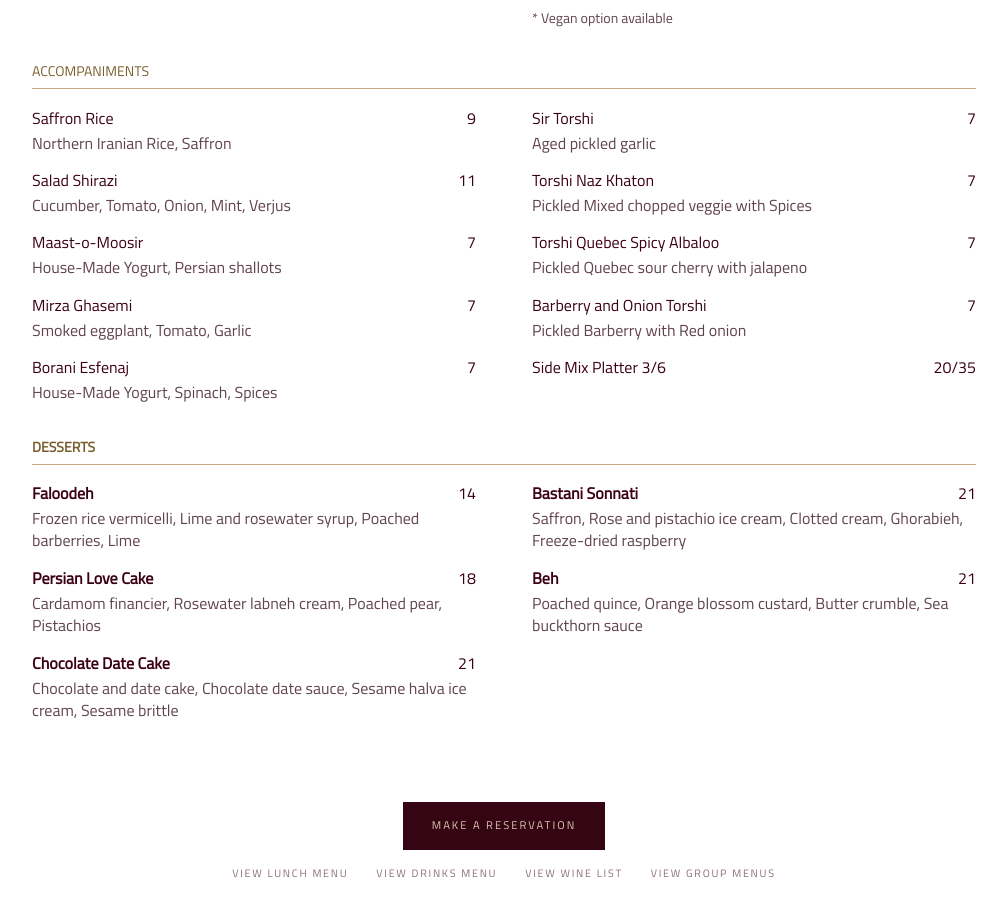
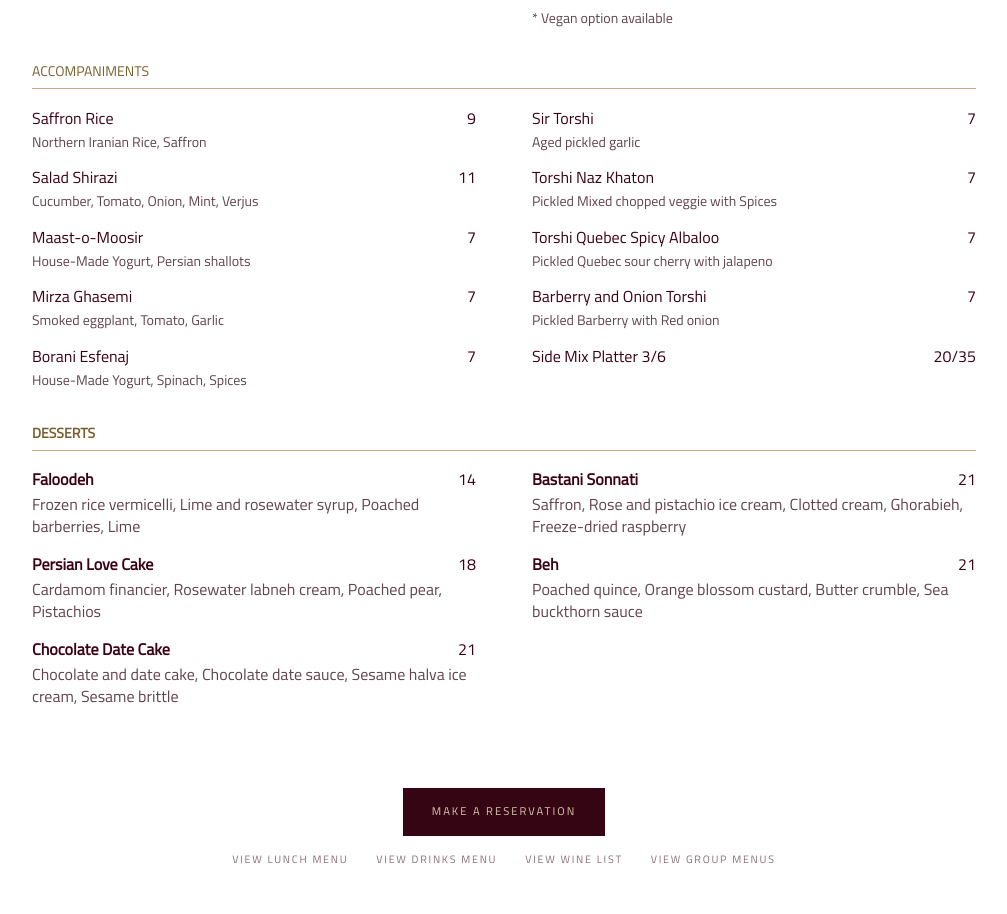
Before and after one commit to BOUS-Persian-Cuisine/website, a Next.js app: page /menu in a window 1280 px wide. Shown: the part 1180-2094 px from the top of the page, without its empty margins (136-1143 px from the left). Built offline with nearby package versions, Linux system fonts and the light colour scheme.

Commit message:
Reduce accompaniment description size on the dinner menu and in both PDFs

```diff
--- a/src/styles/dinner-menu.module.css
+++ b/src/styles/dinner-menu.module.css
@@ -27,6 +27,7 @@
 .accompaniments { composes: fullWidthSection; }
 .accompaniments h2 { font-weight: 500; }
 .accompaniments .row strong { font-weight: 400; }
+.accompaniments .items p { font-size: .875rem; }
 @media (min-width: 48rem) {
   .columns { grid-template-columns: repeat(2, minmax(0, 1fr)); }
 }
```
Also changed, not shown: 2 other files (tests, documents, lock files or other folders).
